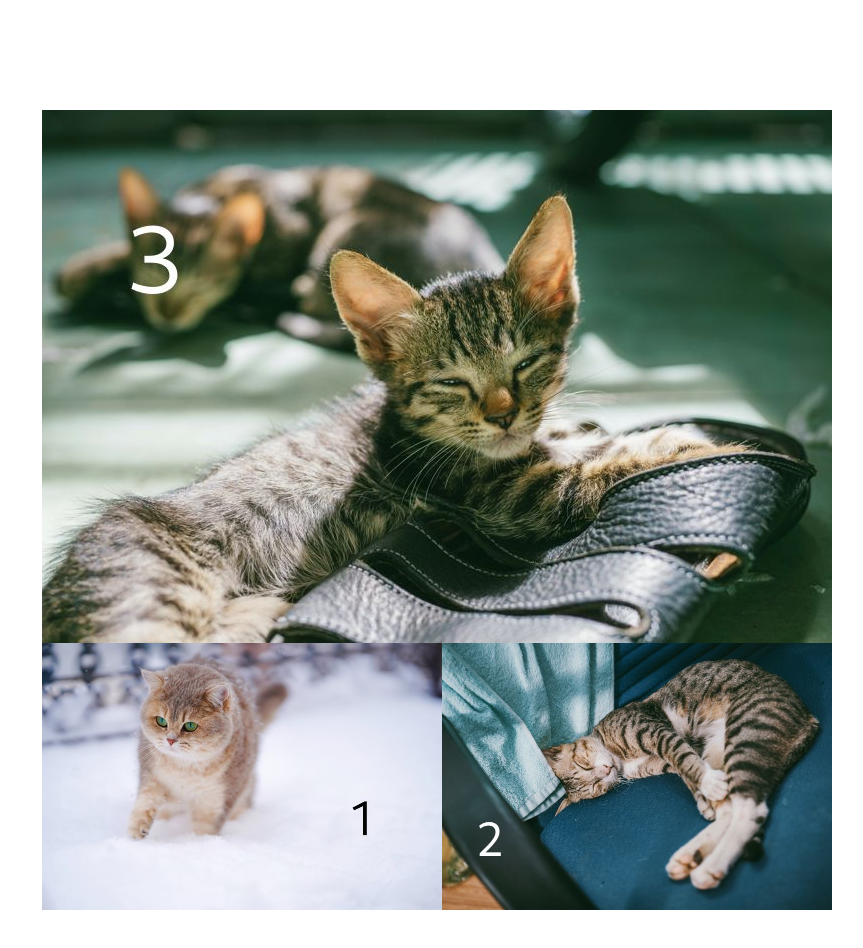
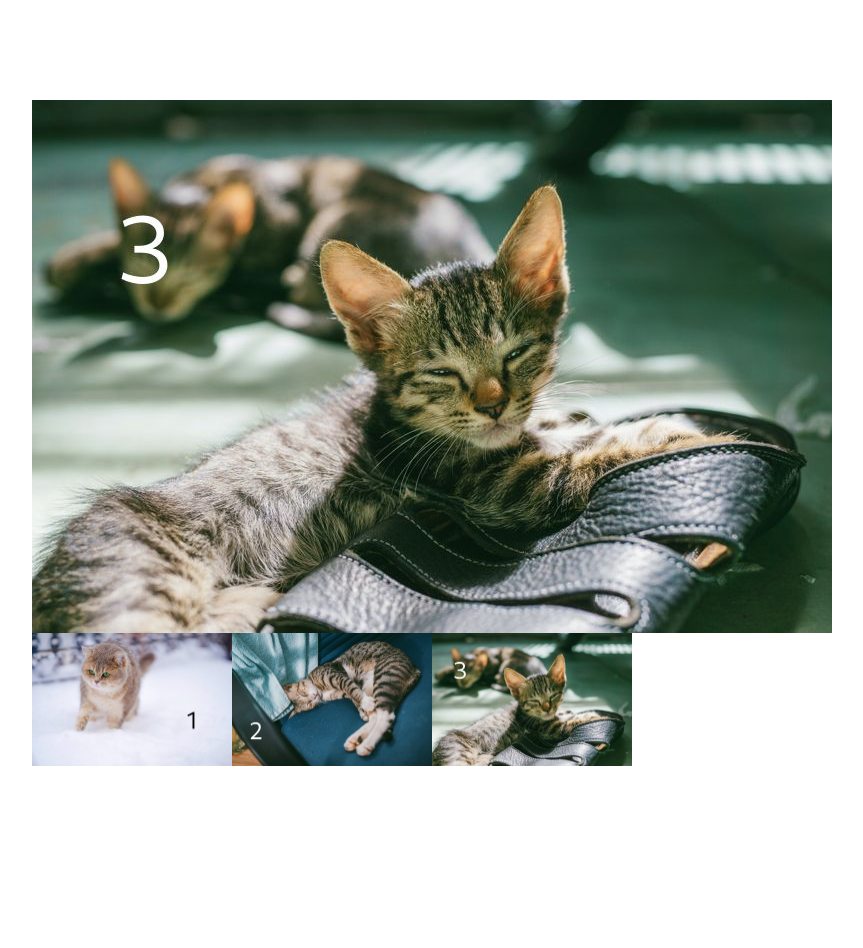
Before and after one commit to lvivduncan/levus-touch-gallery, a plain HTML site: page index.html in a window 1280 px wide. Shown: the whole page, without its empty margins (208-1071 px from the left). After the commit the page ends 866 px from the top, so only its background shows below. Drawn offline with Linux system fonts and the light colour scheme.

Commit message:
set thumbs images

```diff
--- a/css/levus-touch-gallery.css
+++ b/css/levus-touch-gallery.css
@@ -32,7 +32,6 @@ hr
 .levus-touch-gallery
 {
     overflow: hidden;
-    /* min-height: 320px; */
 }
 
 .levus-touch-gallery img
@@ -46,7 +45,6 @@ hr
 {
     position: relative;
     cursor: grab;
-    /* min-height: 320px; */
 }
 
 .levus-touch-gallery .slides .slide
@@ -55,20 +53,17 @@ hr
     top: 0;
     left: 0;
     width: 100%;
-    /* height: 100%; */
 }
 
 .levus-touch-gallery .slides .slide picture
 {
     display: block;
     position: relative;
-
-    /* width: 100%; */
 }
 
 .levus-touch-gallery .slides .slide picture img
 {
-    /* object-fit: cover; */
+    object-fit: cover;
 }
 
 /* мініатюри (генеруються) */
@@ -79,8 +74,8 @@ hr
     display: grid;
 }
 
-.levus-touch-gallery img
+.levus-touch-gallery .thumbs img
 {
-    margin: 10px;
     display: block;
+    cursor: pointer;
 }
--- a/index.html
+++ b/index.html
@@ -29,14 +29,7 @@
                     </picture>
                 </div>
             </div>
-            <div class="thumbs">
-                <img src="temp/01.jpg" alt="">
-                <img src="temp/02.jpg" alt="">
-                <img src="temp/03.jpg" alt="">
-                <img src="temp/01.jpg" alt="">
-                <img src="temp/02.jpg" alt="">
-                <img src="temp/03.jpg" alt="">
-            </div>
+            <div class="thumbs"></div>
         </div>
     </div>
 
--- a/js/levus-touch-gallery.js
+++ b/js/levus-touch-gallery.js
@@ -18,6 +18,11 @@ window.addEventListener('resize', setMaxHeightSlider);
 
 
 
+
+
+
+
+
 function setMaxHeightSlider(){
     const maxHeight = Math.max(...[...images].map(image => image.clientHeight));
     slider.style.height = `${maxHeight}px`;
@@ -31,12 +36,11 @@ function setOptionsThumbs(){
 
     thumbs.style.gridTemplateColumns = `repeat(${length * 2},1fr)`;
 
-    // tmp
-    if(length < 4){
+    thumbs.style.width = `${50 * length}%`;
 
-        thumbs.style.width = `${50 * length * 2}%`;
-    } else {
+    images.forEach(image => {
+        const clone = image.cloneNode(true);
+        thumbs.append(clone);
+    });
 
-        thumbs.style.width = `${50 * length}%`;
-    }
 }
```
